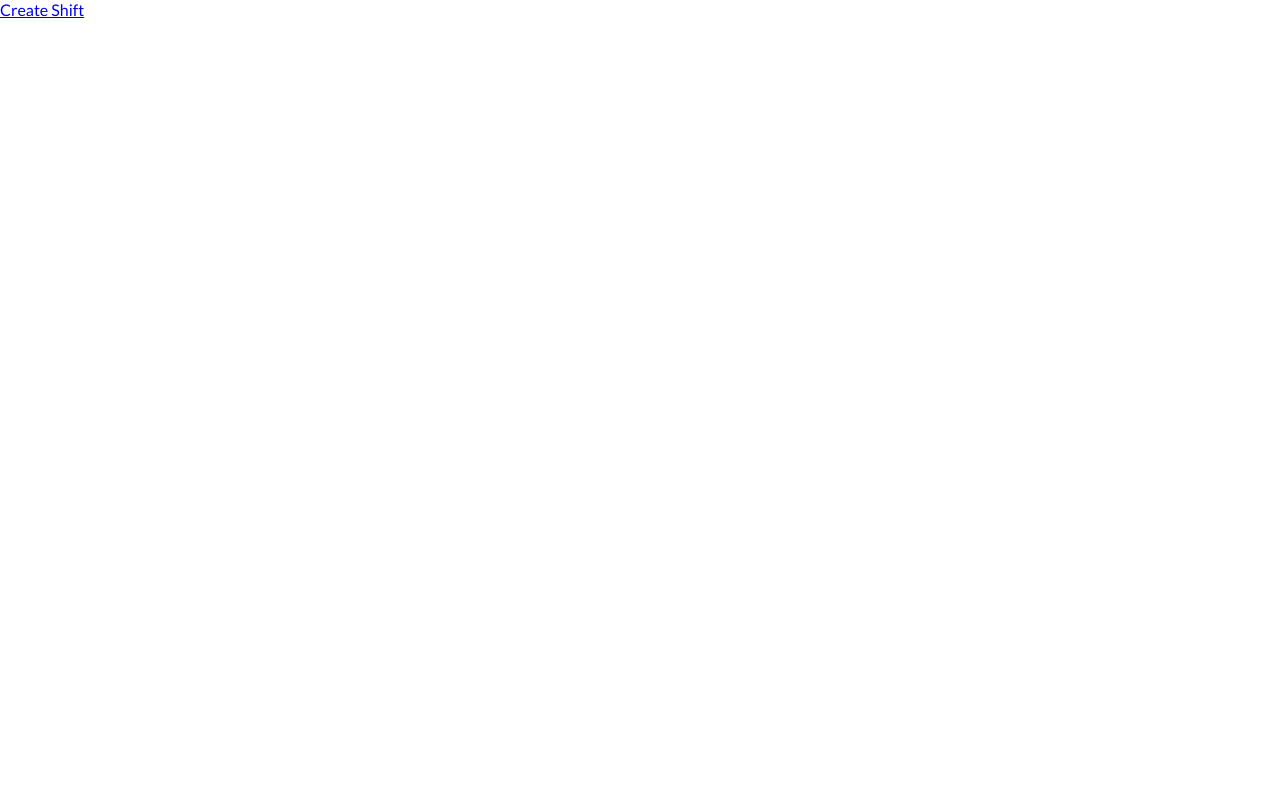
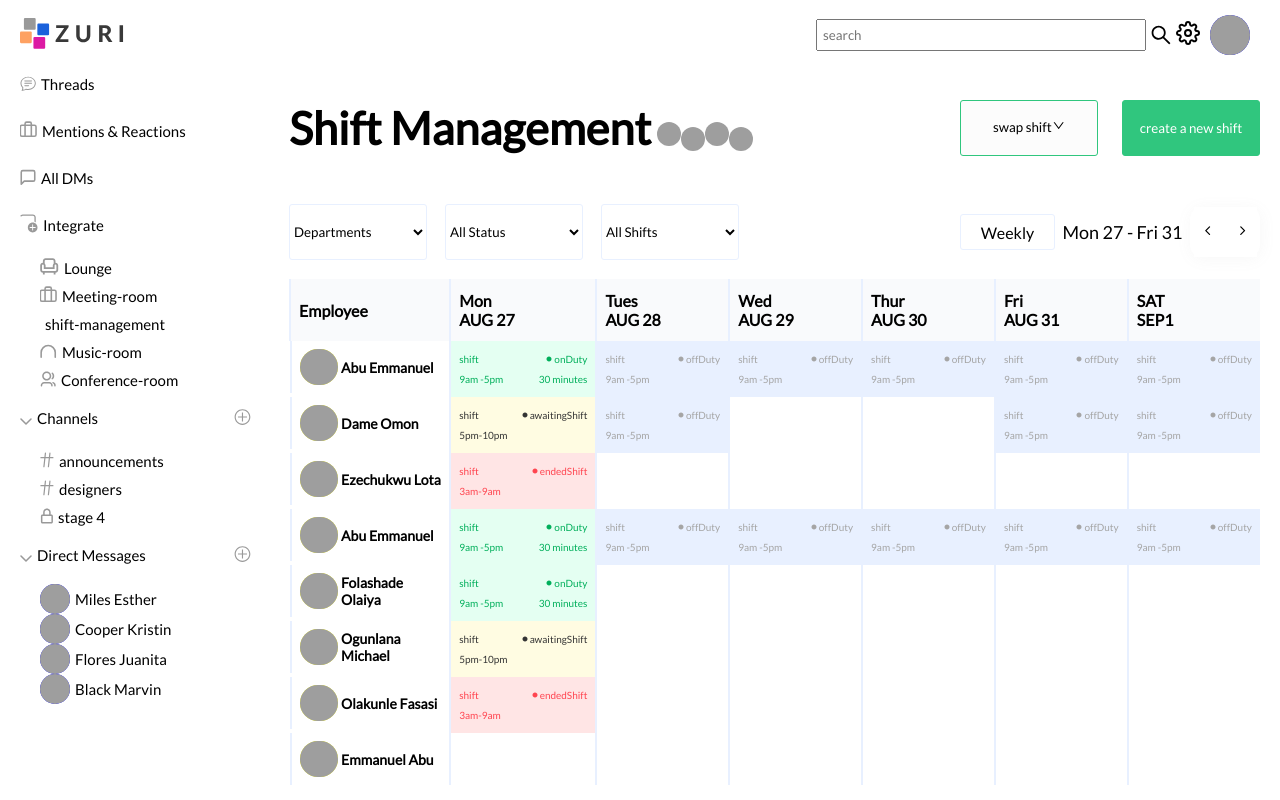
Before and after one commit to zurichat/zc_plugin_company_shift, a React (Create React App) app in the folder client/: page / in a window 1280 px wide. Built offline with nearby package versions, Linux system fonts and the light colour scheme; grey boxes are pictures that could not be loaded.

Commit message:
Rouer implementation

```diff
--- a/client/src/App.js
+++ b/client/src/App.js
@@ -1,15 +1,14 @@
-//import logo from './assets/company_shift_logo.png';
-//import company from './assets/company_shift.png';
-import { BrowserRouter as Router, Switch, Route, Link } from 'react-router-dom';
-// import ManagementHome from './pages/shift_management';
+import logo from './assets/company_shift_logo.png';
+import company from './assets/company_shift.png';
+import ManagementHome from './pages/shift_management';
+
 
 import './App.css';
-import CreateShift from './components/modal/CreateShift';
 
 function App() {
   return (
     <div className='App'>
-      {/* <header className='App-header' style={{ display: 'none' }}>
+      <header className='App-header' style={{ display: 'none' }}>
         <div className='cs-left split'>
           <div className='cs-logo'>
             <img src={logo} className='cs-logo_img' alt='Employee Shift Logo' />
@@ -27,15 +26,8 @@ function App() {
           <img src={company} className='cs-company_img' alt='Employee Shift' />
         </div>
 
-      </header>*/}
-      <Router>
-      <Link to="/createshift">Create Shift</Link>
-        <Switch>
-            <Route path="/createShift" component={CreateShift} />
-        </Switch>
-        {/* <CreateShift/> */}
-
-      </Router>
+      </header>
+      <ManagementHome/>
     </div>
   );
 }
--- a/client/src/components/main/main.css
+++ b/client/src/components/main/main.css
@@ -1,5 +1,10 @@
 * {
   box-sizing: border-box;
+}
+
+a{
+  text-decoration: none;
+  color:inherit;
 }
 
 .main-conatiner {
--- a/client/src/components/main/main.js
+++ b/client/src/components/main/main.js
@@ -1,5 +1,7 @@
 import React, { useState } from 'react';
 import './main.css';
+import { BrowserRouter as Router, Switch, Route, Link } from 'react-router-dom';
+import CreateShift from '../modal/CreateShift';
 //icons
 import { AiOutlineSearch } from 'react-icons/ai';
 import { FiSettings } from 'react-icons/fi';
@@ -81,7 +83,18 @@ function Main() {
               <AiOutlineDown></AiOutlineDown>
             </span>
           </button>
-          <button className='create-btn'>create a new shift</button>
+          {/* <button className='create-btn'
+
+          >create a new shift</button> */}
+
+          <Router>
+            <button className="create-btn">
+                <Link to="/createshift">create a new shift</Link>
+            </button>
+            <Switch>
+                <Route path="/createShift" component={CreateShift} />
+            </Switch>
+          </Router>
         </div>
       </section>
       <br />
--- a/client/src/components/modal/CreateShift.js
+++ b/client/src/components/modal/CreateShift.js
@@ -1,11 +1,11 @@
 import * as AiIcons from 'react-icons/ai';
 import { useState } from "react";
-import createshift from "./createshift.css"
+import "./createshift.css"
 
 const CreateShift = () => {
-
     const [date, setDate] = useState(false);
     const [isChecked, setIsChecked] = useState(false)
+
     const handleChange = () => {
        setDate(!date);
        setIsChecked(!isChecked)
@@ -18,10 +18,12 @@ const CreateShift = () => {
                 <div className="overlay">
 
                 </div>
-                <AiIcons.AiOutlineClose
-                    className="close-btn"
-                    // onClick={(toggleModal)}
-                />
+                <a href="/">
+                    <AiIcons.AiOutlineClose
+                        className="close-btn"
+                    />
+                </a>
+
                 <div className="">
                     <div className="container">
                         <h2 className="shift-heading">Create a new Shift</h2>
```
